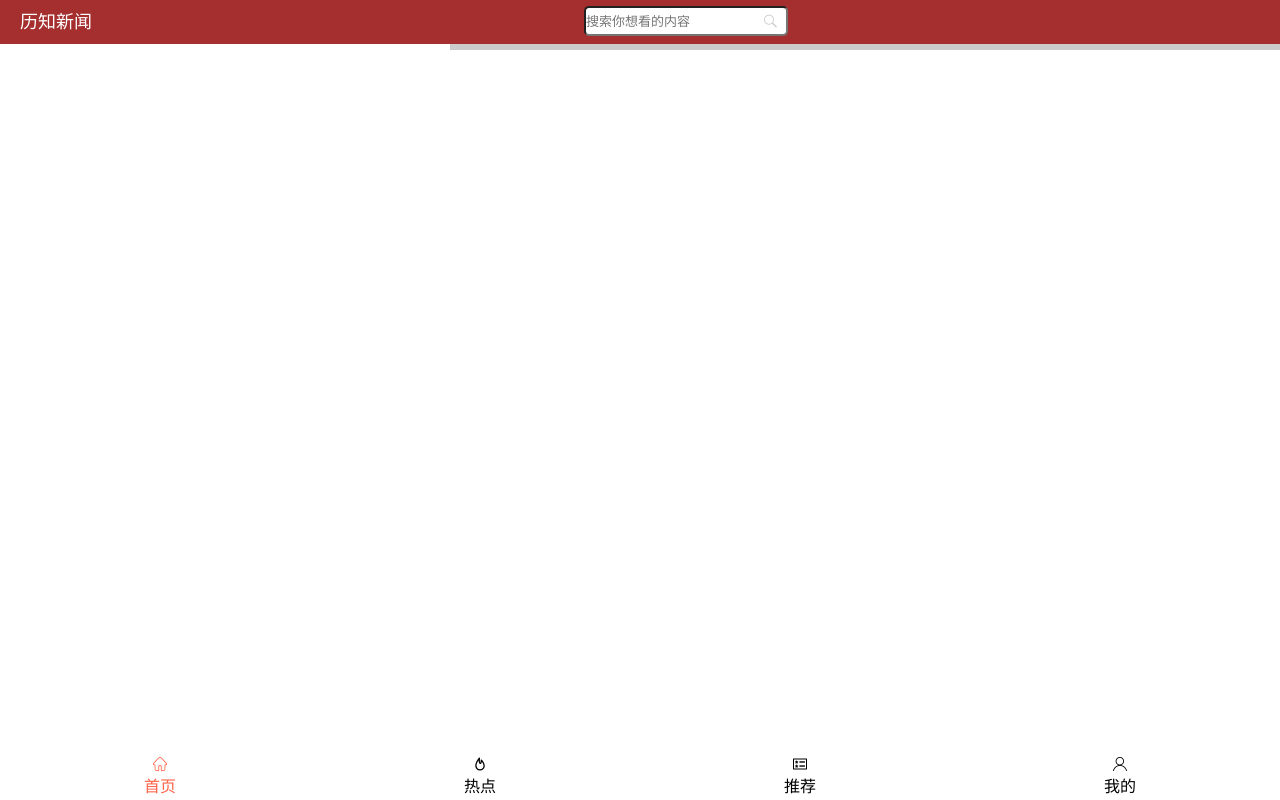
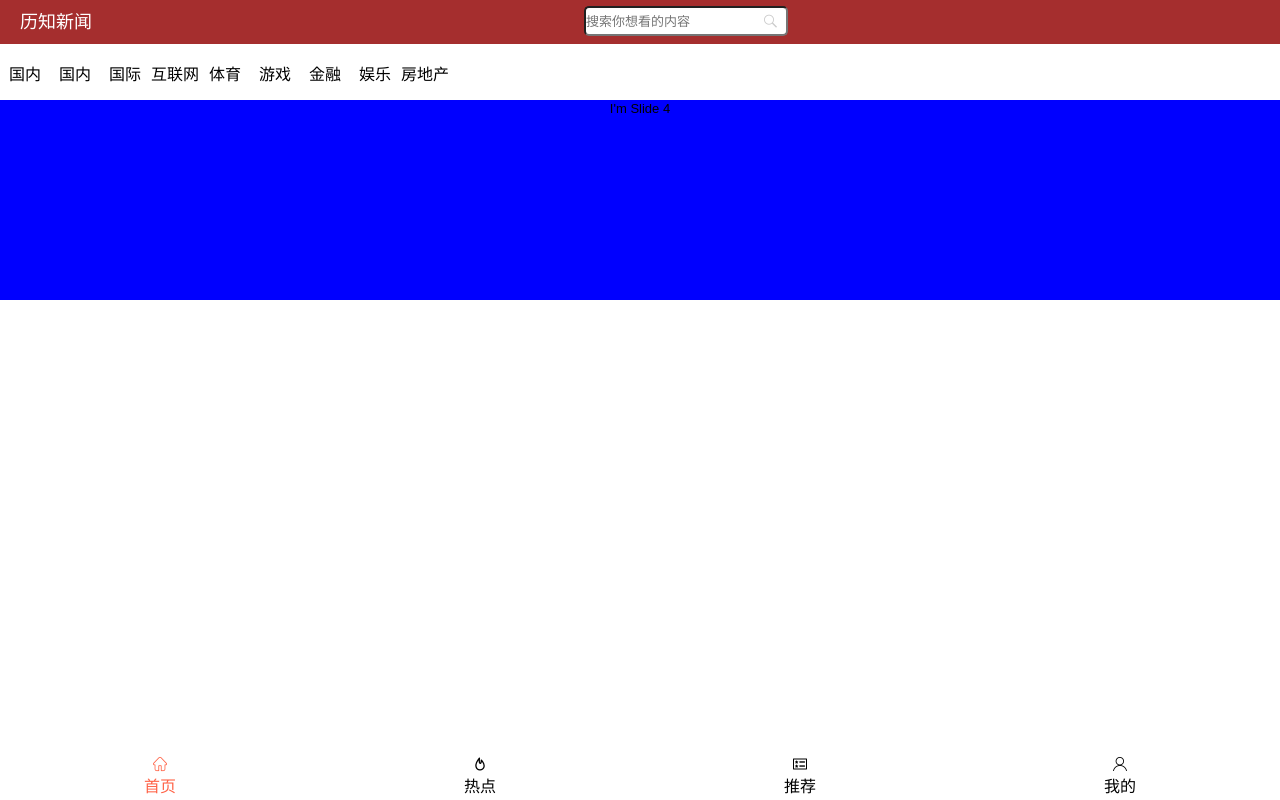
Before and after one commit to sjz01/lizhinews, a Vue app: page / in a window 1280 px wide. Built offline with nearby package versions, Linux system fonts and the light colour scheme.

Commit message:
(轮播图1)

```diff
--- a/package.json
+++ b/package.json
@@ -10,6 +10,7 @@
     "axios": "^0.19.0",
     "core-js": "^2.6.5",
     "vue": "^2.6.10",
+    "vue-awesome-swiper": "^3.1.3",
     "vue-router": "^3.0.3",
     "vue-touch": "^2.0.0-beta.4",
     "vuex": "^3.1.1"
--- /dev/null
+++ b/src/components/Dipc.vue
@@ -0,0 +1,71 @@
+<template>
+    <div id="Dipc">
+         <swiper :options="swiperOption" ref="mySwiper"  id="swiper">
+    <!-- slides -->
+                <swiper-slide><img src="" alt=""></swiper-slide>
+                <swiper-slide>I'm Slide 2</swiper-slide>
+                <swiper-slide>I'm Slide 3</swiper-slide>
+                <swiper-slide>I'm Slide 4</swiper-slide>
+                <swiper-slide>I'm Slide 5</swiper-slide>
+                <swiper-slide>I'm Slide 6</swiper-slide>
+                <swiper-slide>I'm Slide 7</swiper-slide>
+                <!-- Optional controls -->
+
+
+
+         </swiper>
+    </div>
+</template>
+
+<script>
+import 'swiper/dist/css/swiper.css'
+
+import { swiper, swiperSlide } from 'vue-awesome-swiper'
+
+
+
+export default {
+    name:"Dipc",
+    components: {
+    swiper,
+    swiperSlide
+  },
+  data() {
+    return {
+        swiperOption: {
+        spaceBetween: 30,
+      centeredSlides: true,
+      autoplay: {
+        delay: 2500,
+        disableOnInteraction: false,
+      },
+      pagination: {
+        el: '.swiper-pagination',
+        clickable: true,
+      },
+      navigation: {
+        nextEl: '.swiper-button-next',
+        prevEl: '.swiper-button-prev',
+      },
+        }
+      }
+  },
+   computed: {
+      swiper() {
+        return this.$refs.mySwiper.swiper
+      }
+    },
+    mounted() {
+      this.swiper.slideTo(3, 1000, false)
+    }
+}
+</script>
+
+<style scoped>
+
+    #swiper{
+
+        height: 200px;
+        background-color: blue;
+    }
+</style>
--- a/src/components/Newlines.vue
+++ b/src/components/Newlines.vue
@@ -12,21 +12,21 @@
         <router-link  tag="span"  to="">金融</router-link>
         <router-link  tag="span"  to="">娱乐</router-link>
         <router-link  tag="span"  to=""> 房地产</router-link>
-
         </div>
+        <Dipc />
     </div>
 </template>
 
 <script>
 
 import Navbar from "./Navbar"
-
+import Dipc from "./Dipc"
 
 
 export default {
   name: "Newlines",
   components:{
-    Navbar
+    Navbar,Dipc
   }
 
 };
@@ -34,7 +34,7 @@ export default {
 
 <style lang="less" scoped>
 #newlines {
-  background-color: #cccccc;
+  margin-top: 50px;
   overflow: hidden;
 
   #Topbar {
```
Also changed, not shown: src/main.js (+10 -0 lines), 1 other file (tests, documents, lock files or other folders).
